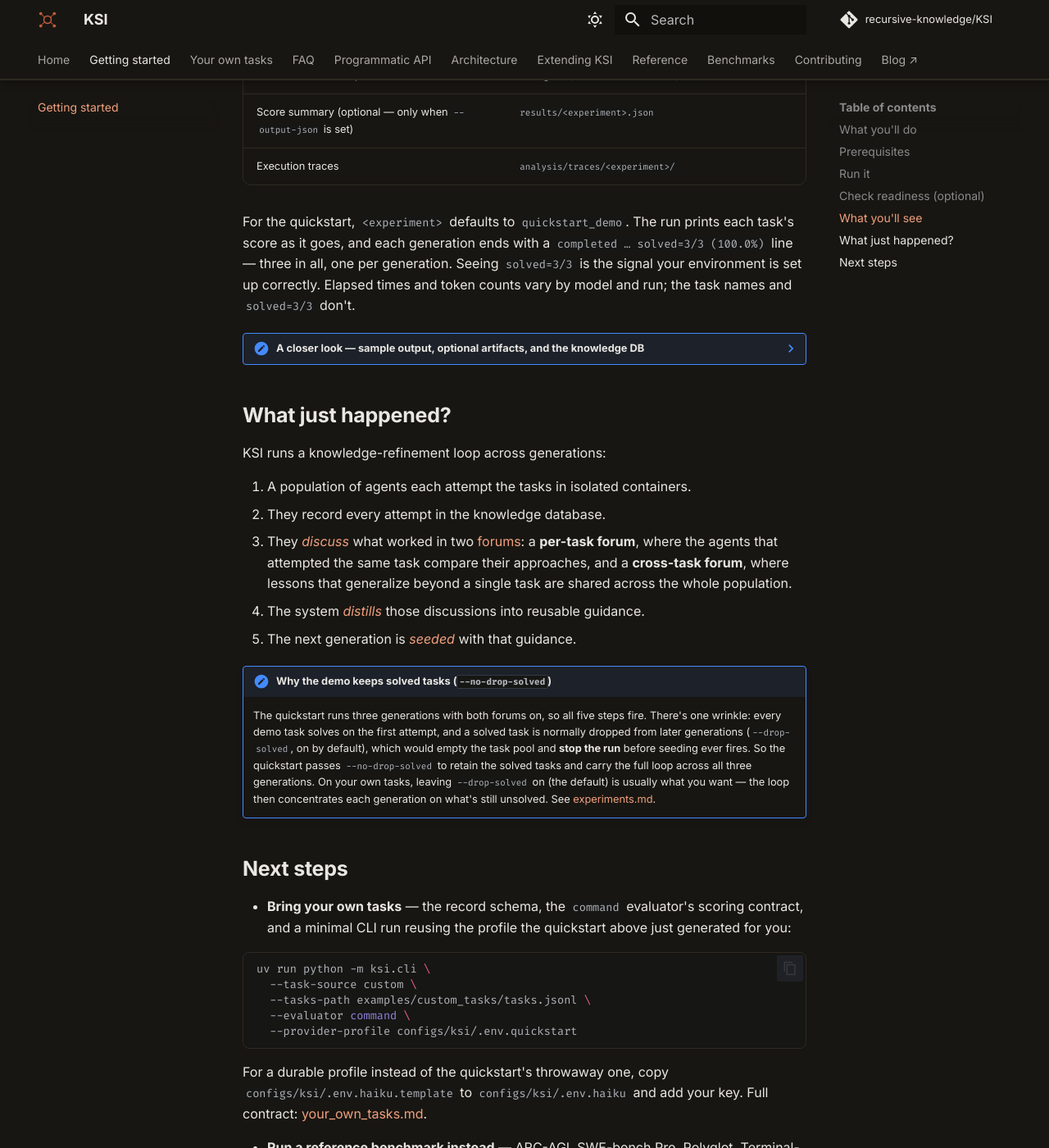
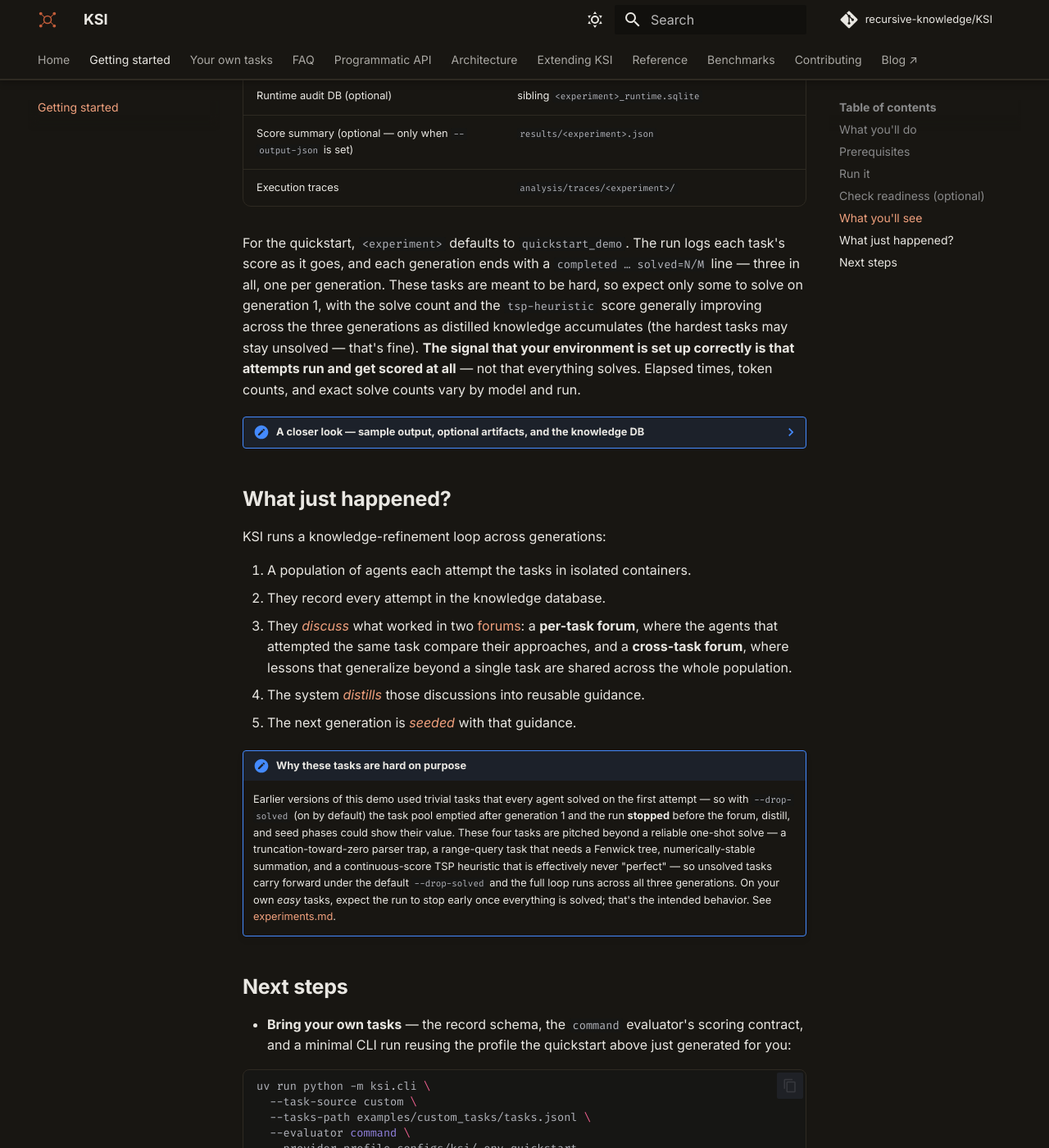
Before and after one commit to recursive-knowledge/KSI, an MkDocs documentation site: the page built from docs/getting-started.md, in a window 1280 px wide and 1400 px high, scrolled down 1691 px. Shown: the whole window at 82% size. Built offline with MkDocs 1.6.1 and Material for MkDocs 9.7.7, drawn with Linux system fonts in a browser that asks for light colours; comment, search, counter and statistics services are not loaded; some of the changed text lies outside the part shown.

Commit message:
feat(quickstart): replace easy demo tasks with four harder ones; keep --drop-solved default
Rather than force the loop with --no-drop-solved, use tasks that don't all
solve on the first attempt so the loop carries forward naturally under the
default --drop-solved (the realistic production setting).

New demo set (examples/custom_tasks/tasks.jsonl), four distinct failure modes:
- calc-eval:      arithmetic parser; hidden grader tests '/' truncation toward
                  zero (naive floor division fails). Visible tests omit negatives.
- range-queries:  point-set + range-sum; hidden grader runs 2e5 ops under a
                  5s internal budget, so an O(n)-per-query scan times out -> 0.
                  Needs a Fenwick/BIT.
- precise-sum:    compensated float summation; hidden grader feeds adversarial
                  magnitudes where naive accumulation loses precision.
- tsp-heuristic:  continuous score min(1.0, ref/len) over hidden instances --
                  effectively never 1.0, so it never drops and its score climbs
                  generation over generation.

Each grader was validated end-to-end (reference passes, naive fails / times out
/ scores low) through the exact eval-command strings.

- quickstart.sh: drop --no-drop-solved, bump --max-concurrent-tasks to 4, update
  the task-name banner and comments.
- test_custom_tasks_example.py: update to 4 tasks with reference solutions that
  prove each grader is satisfiable.
- docs (getting-started, faq, README): reframe the success signal from
  solved=3/3 to "attempts run and get scored; scores improve across
  generations", update task names/count, and replace the --no-drop-solved note
  with why these tasks are hard on purpose.

Co-Authored-By: Claude Opus 4.8 (1M context) <noreply@anthropic.com>

````diff
--- a/docs/getting-started.md
+++ b/docs/getting-started.md
@@ -4,10 +4,11 @@ Go from a fresh clone to a solved demo task in one command, then learn what just
 
 ## What you'll do
 
-Run three generations of agents against three bundled, self-contained tasks and watch the full
-knowledge loop — execute, discuss, distill, seed — fire end to end. No dataset download, no manual
-setup. The demo takes several minutes and leaves you with a working environment ready to run your
-own tasks or a reference benchmark.
+Run three generations of agents against four bundled, self-contained tasks — pitched hard enough
+that they don't all solve on the first try — and watch the full knowledge loop — execute, discuss,
+distill, seed — fire end to end. No dataset download, no manual setup. The demo takes several
+minutes and leaves you with a working environment ready to run your own tasks or a reference
+benchmark.
 
 ## Prerequisites
 
@@ -25,11 +26,11 @@ bash scripts/quickstart.sh
 
 The script self-bootstraps everything it needs: it synthesizes a provider profile from your key,
 builds the `ksi-agent:bench` image on first run (this takes a few minutes), installs the host
-Node dependencies, then runs three generations over the three bundled tasks under
+Node dependencies, then runs three generations over the four bundled tasks under
 [`examples/custom_tasks/`](https://github.com/recursive-knowledge/KSI/tree/main/examples/custom_tasks)
-(`fizzbuzz`, `reverse-words`, `anagram-groups`) — each graded by running `python3 tests.py`
-against the agent's attempt, with the per-task and cross-task forums on so every phase of the
-loop fires.
+(`calc-eval`, `range-queries`, `precise-sum`, `tsp-heuristic`) — each graded on the host by the
+task's own eval command, with the per-task and cross-task forums on so every phase of the loop
+fires.
 
 For the complete benchmark environment (including benchmark preparation and
 smoke tests), run `bash scripts/setup_all.sh`. Use `--no-test` when you need
@@ -62,12 +63,15 @@ The run logs each attempt and its score as it progresses. When it finishes, resu
 | Score summary (optional — only when `--output-json` is set) | `results/<experiment>.json` |
 | Execution traces | `analysis/traces/<experiment>/` |
 
-For the quickstart, `<experiment>` defaults to `quickstart_demo`. The run prints
+For the quickstart, `<experiment>` defaults to `quickstart_demo`. The run logs
 each task's score as it goes, and each generation ends with a
-`completed … solved=3/3 (100.0%)` line — three in all, one per generation.
-Seeing `solved=3/3` is the signal your environment is set up correctly. Elapsed
-times and token counts vary by model and run; the task names and `solved=3/3`
-don't.
+`completed … solved=N/M` line — three in all, one per generation. These tasks
+are meant to be hard, so expect only some to solve on generation 1, with the
+solve count and the `tsp-heuristic` score generally improving across the three
+generations as distilled knowledge accumulates (the hardest tasks may stay
+unsolved — that's fine). **The signal that your environment is set up correctly
+is that attempts run and get scored at all** — not that everything solves.
+Elapsed times, token counts, and exact solve counts vary by model and run.
 
 ??? note "A closer look — sample output, optional artifacts, and the knowledge DB"
 
@@ -79,13 +83,15 @@ don't.
     An illustrative excerpt from a generation's execution phase against
     `claude-haiku-4-5-20251001` (the default `configs/ksi/.env.haiku` profile),
     timestamps trimmed — each generation logs a block like this, followed by the
-    forum and distillation phases:
+    forum and distillation phases. Scores are mixed on generation 1 by design
+    (`tsp-heuristic` is a continuous score, never a clean `1.0`):
 
     ```text
-    INFO ksi.orchestrator.execution_phase: [gen 1] task=reverse-words agent=agent-1 done elapsed=27.4s score=1.0000
-    INFO ksi.orchestrator.execution_phase: [gen 1] task=fizzbuzz agent=agent-0 done elapsed=28.1s score=1.0000
-    INFO ksi.orchestrator.execution_phase: [gen 1] task=anagram-groups agent=agent-2 done elapsed=33.0s score=1.0000
-    INFO ksi.orchestrator.engine: completed traces=3 tasks=3 solved=3/3 (100.0%)
+    INFO ksi.orchestrator.execution_phase: [gen 1] task=range-queries agent=agent-1 done elapsed=31.2s score=1.0000
+    INFO ksi.orchestrator.execution_phase: [gen 1] task=tsp-heuristic agent=agent-3 done elapsed=44.7s score=0.7800
+    INFO ksi.orchestrator.execution_phase: [gen 1] task=calc-eval agent=agent-0 done elapsed=28.1s score=0.0000
+    INFO ksi.orchestrator.execution_phase: [gen 1] task=precise-sum agent=agent-2 done elapsed=26.5s score=0.0000
+    INFO ksi.orchestrator.engine: completed traces=4 tasks=4 solved=1/4 (25.0%)
     ```
 
     **Knowledge DB check** — because the demo now runs the full loop, the
@@ -113,15 +119,17 @@ KSI runs a knowledge-refinement loop across generations:
 4. The system [*distills*](glossary.md#distillation) those discussions into reusable guidance.
 5. The next generation is [*seeded*](glossary.md#seeding) with that guidance.
 
-!!! note "Why the demo keeps solved tasks (`--no-drop-solved`)"
-    The quickstart runs three generations with both forums on, so all five steps
-    fire. There's one wrinkle: every demo task solves on the first attempt, and a
-    solved task is normally dropped from later generations (`--drop-solved`, on by
-    default), which would empty the task pool and **stop the run** before seeding
-    ever fires. So the quickstart passes `--no-drop-solved` to retain the solved
-    tasks and carry the full loop across all three generations. On your own tasks,
-    leaving `--drop-solved` on (the default) is usually what you want — the loop
-    then concentrates each generation on what's still unsolved. See
+!!! note "Why these tasks are hard on purpose"
+    Earlier versions of this demo used trivial tasks that every agent solved on
+    the first attempt — so with `--drop-solved` (on by default) the task pool
+    emptied after generation 1 and the run **stopped** before the forum, distill,
+    and seed phases could show their value. These four tasks are pitched beyond a
+    reliable one-shot solve — a truncation-toward-zero parser trap, a range-query
+    task that needs a Fenwick tree, numerically-stable summation, and a
+    continuous-score TSP heuristic that is effectively never "perfect" — so
+    unsolved tasks carry forward under the default `--drop-solved` and the full
+    loop runs across all three generations. On your own *easy* tasks, expect the
+    run to stop early once everything is solved; that's the intended behavior. See
     [experiments.md](experiments.md).
 
 ## Next steps
````
Also changed, not shown: README.md (+4 -3 lines), docs/faq.md (+2 -2 lines), 3 other files.
